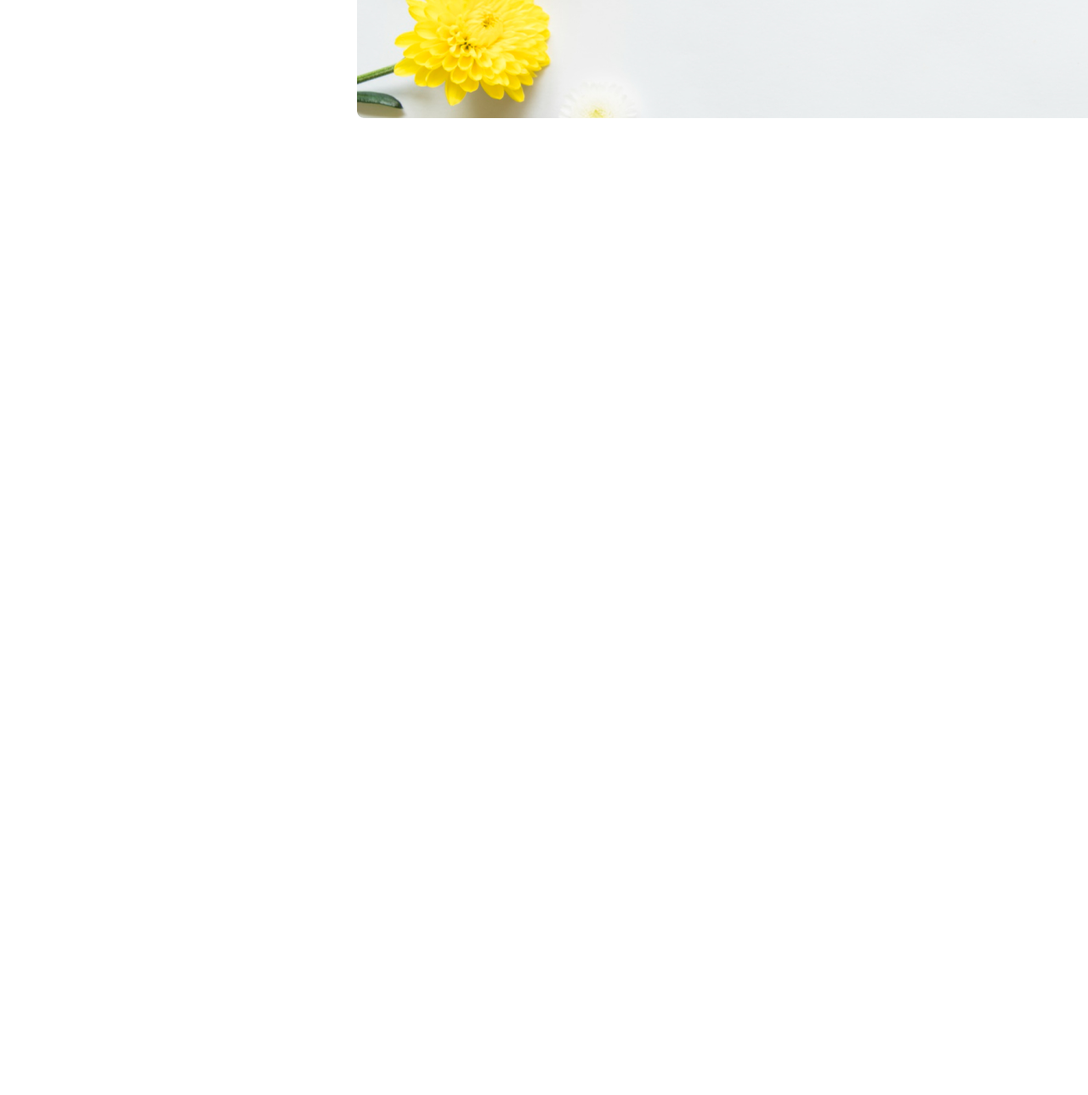
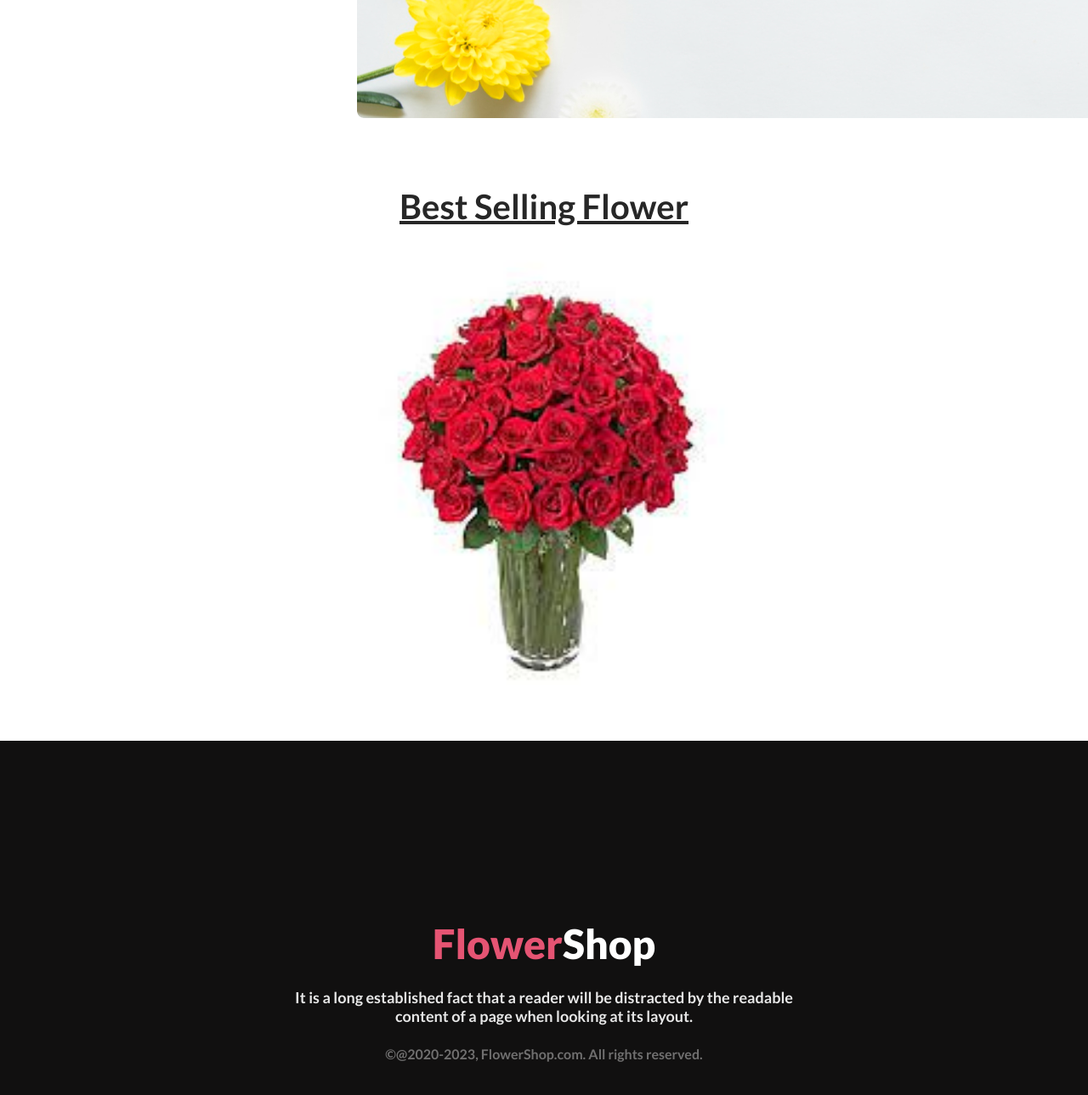
Before and after one commit to AbdulAzizChyMustakim/assignment-01, a plain HTML site: page index.html in a window 1280 px wide. Shown: the part 4843-6132 px from the top of the page at 85% size. Before the commit the page ends 4982 px from the top, so only its background shows below. Drawn offline with nearby package versions, Linux system fonts and the light colour scheme.

Commit message:
alhamdulillah, assignment 1 done

```diff
--- a/index.html
+++ b/index.html
@@ -95,8 +95,16 @@
             <button class="bgbtn" >Subscribe</button>
         </div>
     </section>
+    <div class="bonus-part">
+        <h1 class="bonush" ><b><u>Best Selling Flower</u></b></h1>
+        <img class="bonuspic" src="Flower Asset/download.jpeg" alt="">
+    </div>
 </main>
-    <footer></footer>
+    <footer class="footertxt">
+        <h1 class="footerh" >Flower<span class="fs" >Shop</span></h1>
+        <p class="fp" >It is a long established fact that a reader will be distracted by the readable <br> content of a page when looking at its layout.</p>
+        <p id="fpp">&copy;@2020-2023, FlowerShop.com. All rights reserved. </p>
+    </footer>
 
 </body>
 </html>
--- a/styles.css
+++ b/styles.css
@@ -257,3 +257,51 @@ margin-top: 35px;
         gap: 10px;
         margin-left: 16px;
         border: none;}
+
+        .bonus-part{
+         text-align: center;
+         margin-top: 80px;
+        }
+        .bonush{
+            color: #272727;
+            font-family: Lato;
+    font-size: 40px;
+    font-weight: 800px;
+        }
+        .bonuspic{
+            width: 600px;
+        }
+        .footertxt{
+            background-color:  #111010;
+          width: auto;
+            text-align: center;
+            padding-top: 210px;
+            padding-bottom: 210px;
+        }
+        .footerh{
+            color: #E55473;
+font-family: Lato;
+font-size: 48px;
+align-items: center;
+font-weight: 800;
+
+        }
+        .fs{
+            color: #FFF;
+        }
+        .fp{
+            color: rgba(255, 255, 255, 0.90);
+margin-top: 24px;
+font-family: Lato;
+font-size: 18px;
+font-weight: 400;
+        }
+        #fpp{
+            color: rgba(255, 255, 255, 0.40);
+            text-align: center;
+            font-family: Lato;
+            font-size: 16px;
+            font-style: normal;
+            font-weight: 400;
+          margin-top: 24px;
+        }
```
Also changed, not shown: Flower Asset/download.jpeg (added).
